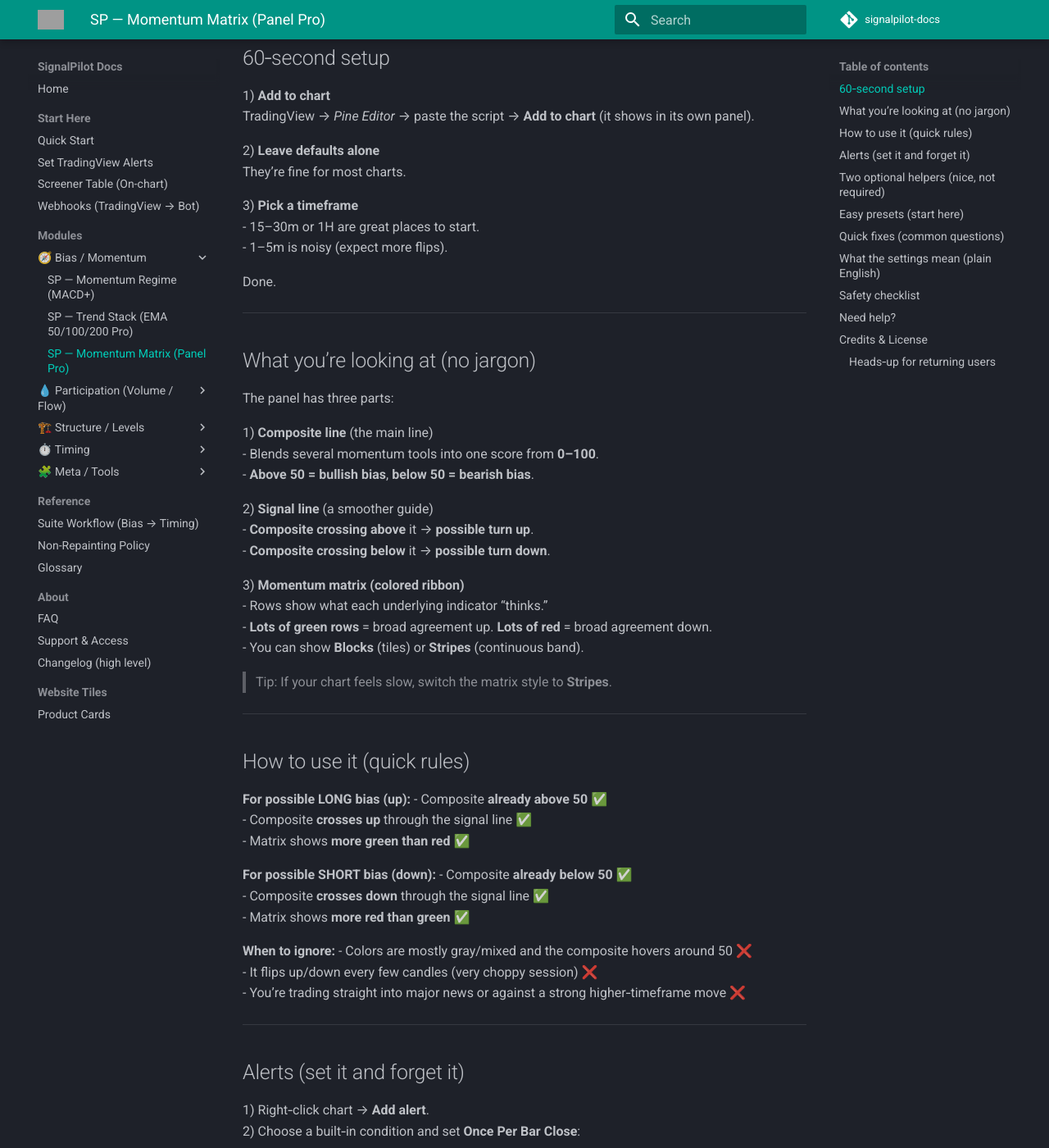
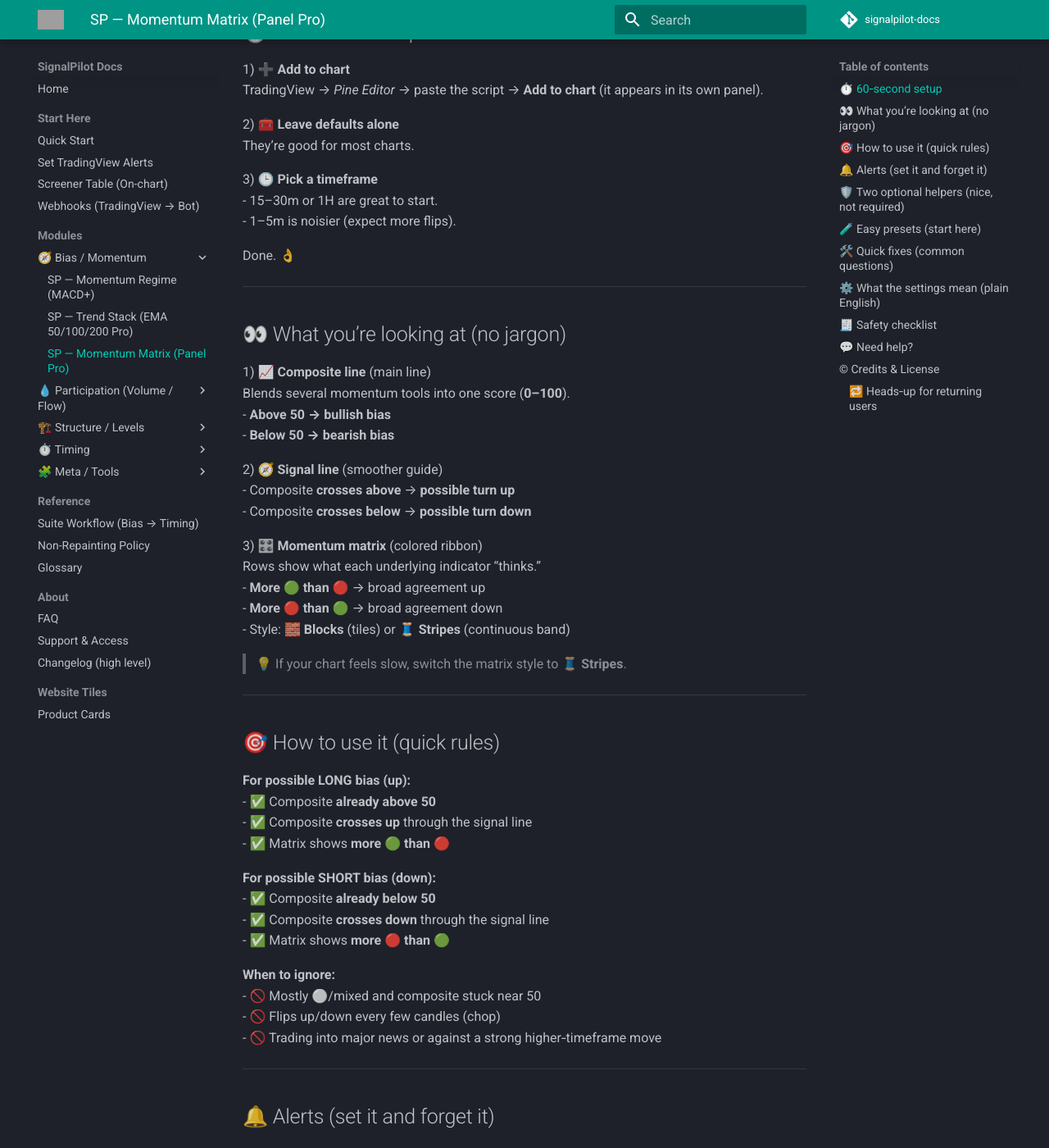
Before and after one commit to Signalpilot/signalpilot-docs, an MkDocs documentation site: the page built from docs/sp-oscillator-matrix.md, in a window 1280 px wide and 1400 px high, scrolled down 612 px. Shown: the whole window at 82% size. Built offline with MkDocs 1.6.1 and Material for MkDocs 9.7.7, drawn with Linux system fonts in a browser that asks for light colours; comment, search, counter and statistics services are not loaded; some of the changed text lies outside the part shown; grey boxes are pictures that could not be loaded.

Commit message:
Update sp-oscillator-matrix.md

```diff
--- a/docs/sp-oscillator-matrix.md
+++ b/docs/sp-oscillator-matrix.md
@@ -14,83 +14,81 @@
 > Defines directional bias and strength. Reveals who’s in control — bulls or bears.
 
 
-# SP — Momentum Matrix (Panel Pro) — by Signal Pilot
+# ⚡️ SP: Momentum Matrix (Panel Pro) — Simple Guide
 
 **What this is**
-A simple panel that tells you if momentum is mostly **up**, **down**, or **mixed**.
-Think of it like a weather report for your chart.
-
-- **Green = pressure up** (buyers in control)
-- **Red = pressure down** (sellers in control)
-- **Gray = mixed/neutral**
+A friendly panel that shows if momentum is mostly **up**, **down**, or **mixed** — like a weather report for your chart.
+- 🟢 = buyers in control (pressure up)
+- 🔴 = sellers in control (pressure down)
+- ⚪️ = mixed/neutral
 
 Works on **any market** and **any timeframe** (crypto, stocks, FX, indices).
 
 > ⚠️ Education only. Not financial advice.
-> ✔️ Non‑repainting: signals confirm **after the candle closes** (no “ghost” signals).
+> ✅ Non‑repainting: signals confirm **after the candle closes** (no “ghost” signals).
 
 ---
 
-## 60‑second setup
+## ⏱️ 60‑second setup
 
-1) **Add to chart**
-   TradingView → *Pine Editor* → paste the script → **Add to chart** (it shows in its own panel).
+1) ➕ **Add to chart**
+   TradingView → *Pine Editor* → paste the script → **Add to chart** (it appears in its own panel).
 
-2) **Leave defaults alone**
-   They’re fine for most charts.
+2) 🧰 **Leave defaults alone**
+   They’re good for most charts.
 
-3) **Pick a timeframe**
-   - 15–30m or 1H are great places to start.
-   - 1–5m is noisy (expect more flips).
+3) 🕒 **Pick a timeframe**
+   - 15–30m or 1H are great to start.
+   - 1–5m is noisier (expect more flips).
 
-Done.
+Done. 👌
 
 ---
 
-## What you’re looking at (no jargon)
+## 👀 What you’re looking at (no jargon)
 
-The panel has three parts:
+1) 📈 **Composite line** (main line)
+   Blends several momentum tools into one score (**0–100**).
+   - **Above 50 → bullish bias**
+   - **Below 50 → bearish bias**
 
-1) **Composite line** (the main line)
-   - Blends several momentum tools into one score from **0–100**.
-   - **Above 50 = bullish bias**, **below 50 = bearish bias**.
+2) 🧭 **Signal line** (smoother guide)
+   - Composite **crosses above** → **possible turn up**
+   - Composite **crosses below** → **possible turn down**
 
-2) **Signal line** (a smoother guide)
-   - **Composite crossing above** it → **possible turn up**.
-   - **Composite crossing below** it → **possible turn down**.
+3) 🎛️ **Momentum matrix** (colored ribbon)
+   Rows show what each underlying indicator “thinks.”
+   - **More 🟢 than 🔴** → broad agreement up
+   - **More 🔴 than 🟢** → broad agreement down
+   - Style: **🧱 Blocks** (tiles) or **🧵 Stripes** (continuous band)
 
-3) **Momentum matrix (colored ribbon)**
-   - Rows show what each underlying indicator “thinks.”
-   - **Lots of green rows** = broad agreement up. **Lots of red** = broad agreement down.
-   - You can show **Blocks** (tiles) or **Stripes** (continuous band).
-
-> Tip: If your chart feels slow, switch the matrix style to **Stripes**.
+> 💡 If your chart feels slow, switch the matrix style to **🧵 Stripes**.
 
 ---
 
-## How to use it (quick rules)
+## 🎯 How to use it (quick rules)
 
 **For possible LONG bias (up):**
-- Composite **already above 50** ✅
-- Composite **crosses up** through the signal line ✅
-- Matrix shows **more green than red** ✅
+- ✅ Composite **already above 50**
+- ✅ Composite **crosses up** through the signal line
+- ✅ Matrix shows **more 🟢 than 🔴**
 
 **For possible SHORT bias (down):**
-- Composite **already below 50** ✅
-- Composite **crosses down** through the signal line ✅
-- Matrix shows **more red than green** ✅
+- ✅ Composite **already below 50**
+- ✅ Composite **crosses down** through the signal line
+- ✅ Matrix shows **more 🔴 than 🟢**
 
 **When to ignore:**
-- Colors are mostly gray/mixed and the composite hovers around 50 ❌
-- It flips up/down every few candles (very choppy session) ❌
-- You’re trading straight into major news or against a strong higher‑timeframe move ❌
+- 🚫 Mostly ⚪️/mixed and composite stuck near 50
+- 🚫 Flips up/down every few candles (chop)
+- 🚫 Trading into major news or against a strong higher‑timeframe move
 
 ---
 
-## Alerts (set it and forget it)
+## 🔔 Alerts (set it and forget it)
 
-1) Right‑click chart → **Add alert**.
-2) Choose a built‑in condition and set **Once Per Bar Close**:
+1) Right‑click chart → **Add alert**
+2) Choose a built‑in condition → set **Once Per Bar Close**
 
 - **XUP** — composite crossed **above** the signal line (possible up turn)
 - **XDN** — composite crossed **below** the signal line (possible down turn)
@@ -99,91 +97,91 @@
 - **50UP** — composite crossed **above 50** (bullish bias)
 - **50DN** — composite crossed **below 50** (bearish bias)
 
-You’ll be alerted **after** the candle closes.
+You’ll get the alert **after** the candle closes. ✅
 
 ---
 
-## Two optional helpers (nice, not required)
+## 🛡️ Two optional helpers (nice, not required)
 
 - **FlipGuard** — a built‑in **seatbelt** that ignores flimsy flips in chop.
-  Translation: **fewer false starts**.
+  👉 Result: **fewer false starts**.
 
-- **HTF Assist** — lets a **higher timeframe** (like 1H or 1D) “vote” with you.
-  Example: Trading the 15m chart? Ask the 1H to agree first for stricter entries.
+- **HTF Assist** — lets a **higher timeframe** (e.g., 1H or 1D) “vote” with you.
+  👉 Example: Trading the 15m chart? Ask the 1H to agree first for stricter entries.
 
-> New to this? Leave both at defaults for a while. Turn on **HTF Assist** later if you want fewer, cleaner signals.
+> 🆕 New? Leave both at defaults. Turn on **HTF Assist** later if you want fewer, cleaner signals.
 
 ---
 
-## Easy presets (start here)
+## 🧪 Easy presets (start here)
 
-**Intraday (15–30m)**
+**Intraday (15–30m) 🕒**
 - Defaults are fine.
 - Want fewer but cleaner signals? Turn on **HTF Assist = 60m**.
 
-**Swing (4H–1D)**
+**Swing (4H–1D) 📆**
 - Defaults are fine.
 - Extra safety: **HTF Assist = 1D** (for 4H) or **W** (for 1D).
 
-**Scalp (1–5m)**
-- Expect more noise. Use **Stripes** ribbon.
+**Scalp (1–5m) ⚡**
+- Expect more noise. Use **🧵 Stripes** ribbon.
 - Strongly consider **HTF Assist = 60m** to filter junk.
 
 ---
 
-## Quick fixes (common questions)
+## 🛠️ Quick fixes (common questions)
 
 **“It changed after I added it—repainting?!”**
 No. Signals confirm at **bar close**. Mid‑candle movement is normal on every indicator.
 
 **“Where’s the colored ribbon?”**
-Turn on **Show heat‑matrix** in settings. If it’s cramped, increase **Row spacing** or switch to **Stripes**.
+Turn on **Show heat‑matrix** in settings. If it’s cramped, increase **Row spacing** or switch to **🧵 Stripes**.
 
 **“Too many alerts/whipsaws.”**
-Use a slightly higher timeframe (e.g., 30m instead of 5m), or turn on **HTF Assist**,
-or wait for **>50 (for longs) / <50 (for shorts)** **and** clear color agreement.
+Try a slightly higher timeframe (e.g., 30m → 1H), or turn on **HTF Assist**,
+or wait for **>50 (longs) / <50 (shorts)** **and** clear color agreement.
 
 **“Can I scan for signals?”**
 Yes (advanced). The script includes hidden true/false outputs for scanners. Beginners can skip this.
 
 ---
 
-## What the settings mean (plain English)
+## ⚙️ What the settings mean (plain English)
 
 - **Overbought / Oversold** — “really hot” / “really cold.” Use as **context**, not auto buy/sell.
 - **Normalization lookback** — how far back we score 0–100. Bigger = smoother.
 - **Composite smoothing** — makes the main line less jittery.
-- **Matrix style** — **Blocks** (easy to spot changes) or **Stripes** (lighter).
+- **Matrix style** — **🧱 Blocks** (easy to spot changes) or **🧵 Stripes** (lighter).
 - **HTF Assist** — a bigger timeframe gets a vote (e.g., 1H or 1D).
 - **Require >50 for longs / <50 for shorts** — don’t fight the tide.
-- **Minimum consensus** — how many “yes” votes you want before you act (higher = pickier).
+- **Minimum consensus** — how many “yes” votes you want before acting (higher = pickier).
 
-If that felt like a lot—leave defaults on. You’ll be fine.
+If that felt like a lot — **leave defaults on**. You’ll be fine. 👍
 
 ---
 
-## Safety checklist
+## 🧾 Safety checklist
 
-- Wait for the candle to **close** before acting.
-- Prefer trades **with the current bias** (above 50 for longs, below 50 for shorts).
-- Want extra safety? **Ask a higher timeframe to agree** (turn on HTF Assist).
-- No indicator replaces a plan. Use stops and sensible position sizing.
+- ⏳ Wait for the candle to **close** before acting.
+- 🏄‍♂️ Trade **with the current bias** (above 50 for longs, below 50 for shorts).
+- 🧭 Want extra safety? **Ask a higher timeframe to agree** (turn on HTF Assist).
+- 🧯 No indicator replaces a plan. Use stops and sensible position sizing.
 
 ---
 
-## Need help?
+## 💬 Need help?
 
 - Updates & info: **signalpilot.io**
 - GitHub **Issues** tab for questions/bugs (include screenshot + timeframe + settings)
 
 ---
 
-## Credits & License
+## © Credits & License
 
 © SignalPilot Labs, Inc.
 For education only. No financial advice. See repository license for details.
 
 ---
 
-### Heads‑up for returning users
-Previously called **Oscillator Matrix**. Same idea, new name: **Momentum Matrix**.
+### 🔁 Heads‑up for returning users
+Previously called **Oscillator Matrix**. Same idea, new name: **Momentum Matrix**. 🚀
```
